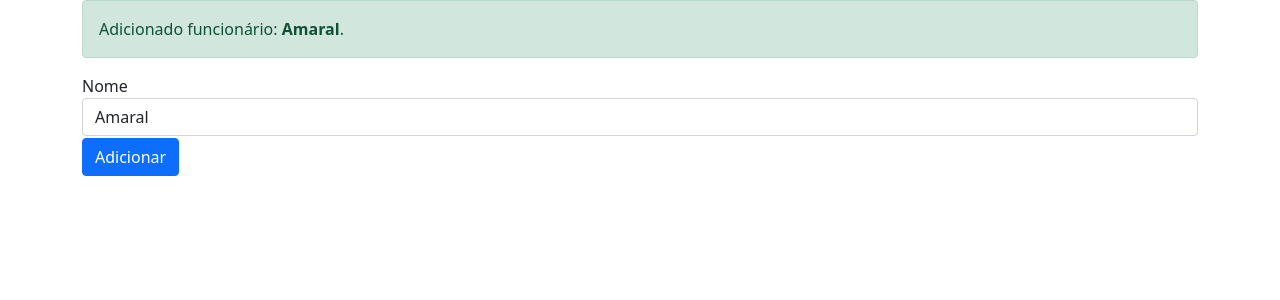
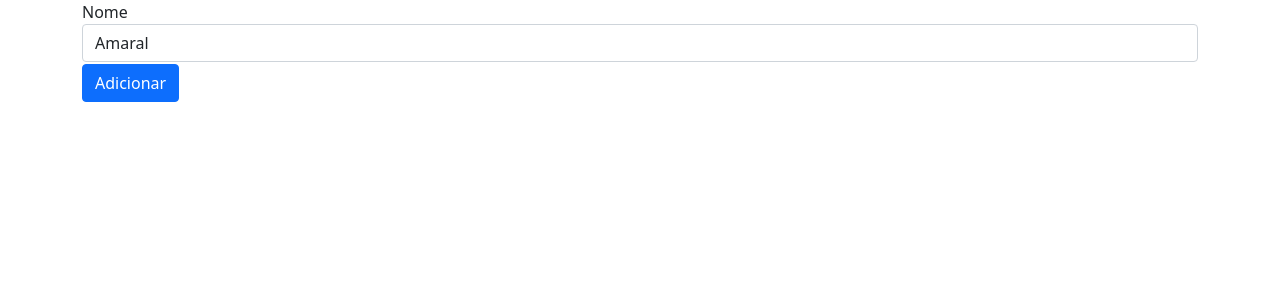
Before and after one commit to wbaamaral/angular-lab, an Angular app: page / in a window 1280 px wide. Shown: the top 300 px of the page. Built offline with nearby package versions, Linux system fonts and the light colour scheme.

Commit message:
Exibindo condicionalmente com as diretivas ngIf

```diff
--- a/src/app/eventos/eventos.component.html
+++ b/src/app/eventos/eventos.component.html
@@ -1,11 +1,11 @@
 <div class="container">
-  <div class="alert alert-success" role="alert">
+  <div class="alert alert-success" role="alert" *ngIf="adicionado">
     Adicionado funcionário: <strong>{{nome}}</strong>.
   </div>
 
   <div class="form-group">
     <label>Nome</label>
-    <input type="text" class="form-control" [(ngModel)]="nome">
+    <input type="text" class="form-control" [(ngModel)]="nome" (focus)="adicionado=false">
   </div>
   <!--
     Template reference verbos
--- a/src/app/eventos/eventos.component.ts
+++ b/src/app/eventos/eventos.component.ts
@@ -7,11 +7,10 @@
 })
 export class EventosComponent {
   nome = 'Amaral';
+  adicionado = false;
 
   adicionar() {
     console.log(`Adicionando ${this.nome}`);
-
-    const numero = Math.round(Math.random() * 100);
-    this.nome = 'João ' + numero;
+    this.adicionado = true;
   }
 }
```
